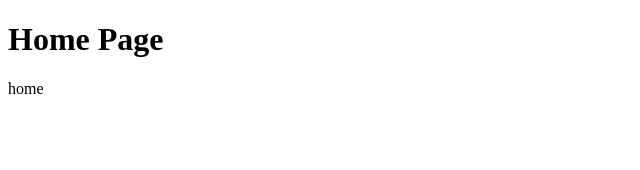
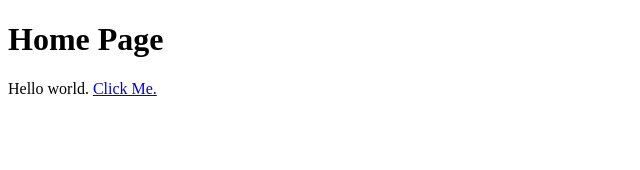
Before and after one commit to aaronrhoades/ngBlog, an Angular app: page / in a window 1280 px wide. Shown: the top 170 px of the page, without its empty margins (0-640 px from the left). Built offline with nearby package versions, Linux system fonts and the light colour scheme.

Commit message:
create content-renderer for use in page and blog posts

```diff
--- /dev/null
+++ b/src/app/content-renderer/content-renderer.component.html
@@ -0,0 +1,25 @@
+@switch (content.elementType) {
+    @case ('text') {
+        {{content.elementContent}}
+    }
+    @case ('p') {
+        <p>
+            @if (!!content && isRecursive) {
+                @for(cont of content.elementContent; track cont.toString() ) {
+                    @let forceCont = forceNgContent(cont);
+                    <content-renderer [content]="forceCont"></content-renderer>
+                }
+            } @else if(!!content) {
+                {{content.elementContent}}
+            }
+
+        </p>
+    } @case ('a') {
+        @if(content.routerLink) {
+            <a [routerLink]="content.routerLink">{{content.elementContent}}</a>
+        } @else if (content.href) {
+            <a [href]="content.href">{{content.elementContent}}</a>
+        }
+    }
+
+}
--- /dev/null
+++ b/src/app/content-renderer/content-renderer.component.ts
@@ -0,0 +1,32 @@
+import { Component, Input, OnInit, ViewEncapsulation } from '@angular/core';
+import { RouterLink } from '@angular/router';
+import { NgContent, NgContentType } from './ng-content';
+
+
+@Component({
+  selector: 'content-renderer',
+  standalone: true,
+  imports: [RouterLink],
+  templateUrl: './content-renderer.component.html',
+  styleUrl: './content-renderer.component.scss',
+  encapsulation: ViewEncapsulation.None,
+})
+export class ContentRendererComponent implements OnInit {
+  @Input({required: true}) content!: NgContent; //see also: @Input({transform: transFunction})
+  isRecursive: boolean = false;
+
+  ngOnInit() {
+    console.log('content', this.content);
+    console.log(typeof this.content.elementContent);
+    console.log(typeof this.content.elementContent === 'object');
+    if (typeof this.content.elementContent === 'object') { //array returns 'object'
+      this.isRecursive = true;
+    }
+  }
+
+  forceNgContent(ngContOrString: NgContent | string): NgContent {
+    const emptyContent = new NgContent(NgContentType.text, '');
+
+    return ngContOrString.hasOwnProperty('elementType') ? ngContOrString as NgContent : emptyContent;
+  }
+}
--- /dev/null
+++ b/src/app/content-renderer/ng-content.ts
@@ -0,0 +1,25 @@
+export class NgContent {
+    elementType: NgContentType = NgContentType.text;
+    elementContent: NgContent[] | string | undefined;
+    href?: string;
+    routerLink?: string;
+    styles?: string[];
+
+    constructor(elementType: NgContentType, elementContent: NgContent[] | string) {
+
+    }
+
+    toString() {
+        const contentStr = (typeof this.elementContent === 'string') ? this.elementContent : '';
+        return this.elementType + ': ' + contentStr;
+    }
+}
+
+export enum NgContentType {
+    p = 'p',
+    div = 'div',
+    a = 'a',
+    img = 'img',
+    button = 'button',
+    text = 'text',
+}
--- a/src/app/page/page.component.html
+++ b/src/app/page/page.component.html
@@ -2,5 +2,7 @@
 <!-- Also serves as 404 page -->
 @if (page) {
     <h1>{{page.title}}</h1>
-    {{page.slug}}
+    @for(content of page.body; track content.toString()) {
+        <content-renderer [content]="content"></content-renderer>
+    }
 }
--- a/src/app/page/page.component.ts
+++ b/src/app/page/page.component.ts
@@ -2,11 +2,12 @@ import { Component, inject, OnInit } from '@angular/core';
 import { PageService } from './page.service';
 import { ActivatedRoute } from '@angular/router';
 import { Page } from './page';
+import { ContentRendererComponent } from '../content-renderer/content-renderer.component';
 
 @Component({
   selector: 'app-page',
   standalone: true,
-  imports: [],
+  imports: [ContentRendererComponent],
   templateUrl: './page.component.html',
   styleUrl: './page.component.scss'
 })
--- a/src/app/page/page.service.ts
+++ b/src/app/page/page.service.ts
@@ -1,6 +1,7 @@
 import { Injectable } from '@angular/core';
-import { NgElementType, Page } from './page';
+import { Page } from './page';
 import { Observable, of } from 'rxjs';
+import { NgContentType } from '../content-renderer/ng-content';
 
 @Injectable({
   providedIn: 'root'
@@ -11,16 +12,16 @@ export class PageService {
       'home',
       "Home Page",
       [{
-        elementType: NgElementType.p,
+        elementType: NgContentType.p,
         elementContent: [
           {
-            elementType: NgElementType.text,
+            elementType: NgContentType.text,
             elementContent: "Hello world. ",
           },
           {
-            elementType: NgElementType.a,
+            elementType: NgContentType.a,
             elementContent: "Click Me.",
-            href: "/"
+            href: "/hello-world"
           }
         ]
       }]
@@ -29,10 +30,10 @@ export class PageService {
       slug:  'hello-world',
       title: "Hello World",
       body: [{
-        elementType: NgElementType.p,
+        elementType: NgContentType.p,
         elementContent: [
           {
-            elementType: NgElementType.text,
+            elementType: NgContentType.text,
             elementContent: "Hello World"
           }
 
--- a/src/app/page/page.ts
+++ b/src/app/page/page.ts
@@ -1,31 +1,13 @@
+import { NgContent } from "../content-renderer/ng-content";
+
 export class Page {
     slug: string;
     title: string;
-    body: NgElement[];
+    body: NgContent[];
 
-    constructor(slug: string, title: string, body: NgElement[]) {
+    constructor(slug: string, title: string, body: NgContent[]) {
         this.slug = slug;
         this.title = title;
         this.body = body;
     }
 }
-
-export class NgElement {
-    elementType: NgElementType = NgElementType.text;
-    elementContent: NgElement[] | string = '';
-    href?: string;
-    styles?: string[];
-
-    constructor(elementType: NgElementType, elementContent: NgElement[] | string) {
-
-    }
-}
-
-export enum NgElementType {
-    p = 'p',
-    div = 'div',
-    a = 'a',
-    img = 'img',
-    button = 'button',
-    text = 'text',
-}
```
Also changed, not shown: src/app/content-renderer/content-renderer.component.scss (added), 2 other files (tests, documents, lock files or other folders).
